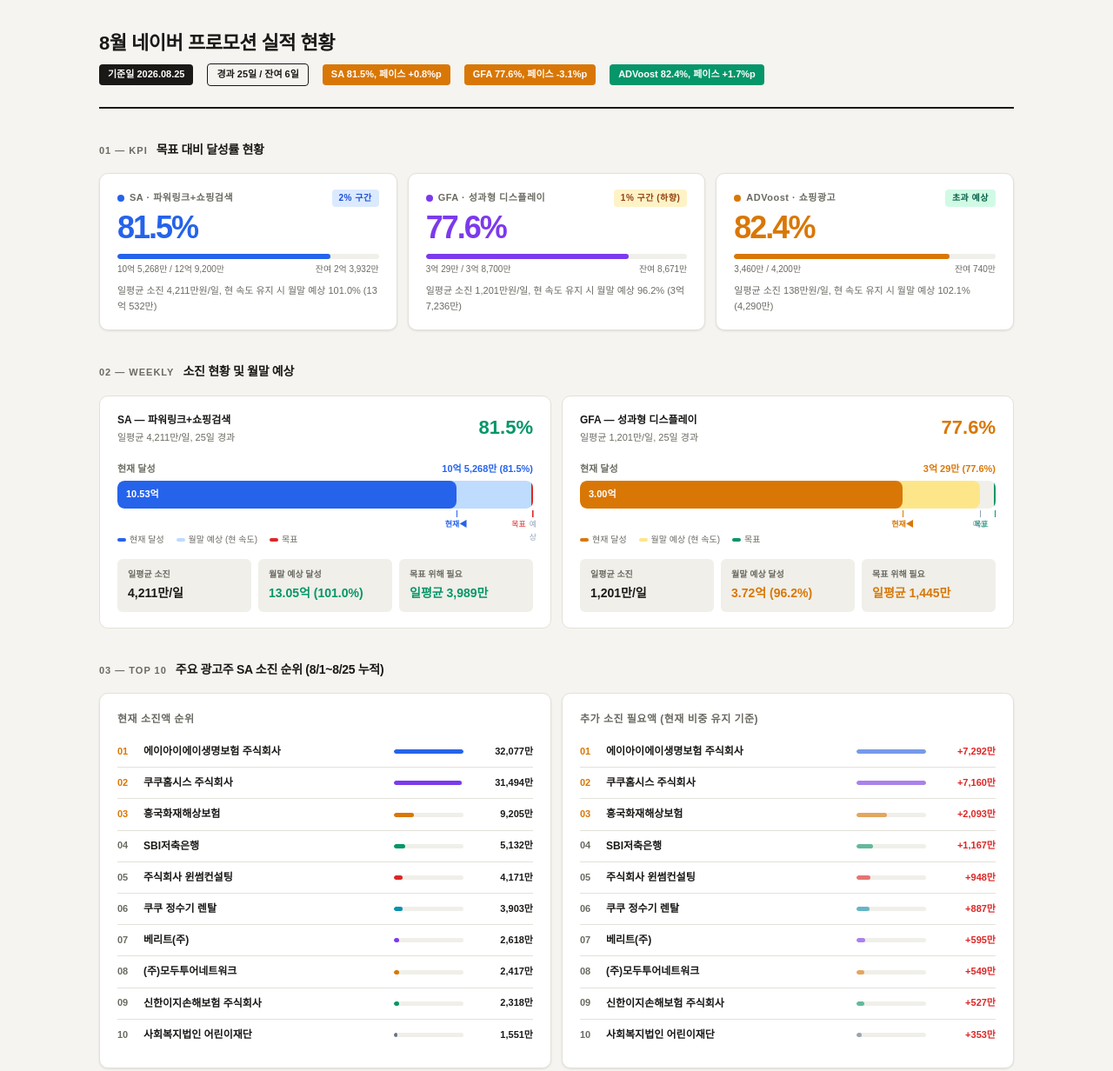
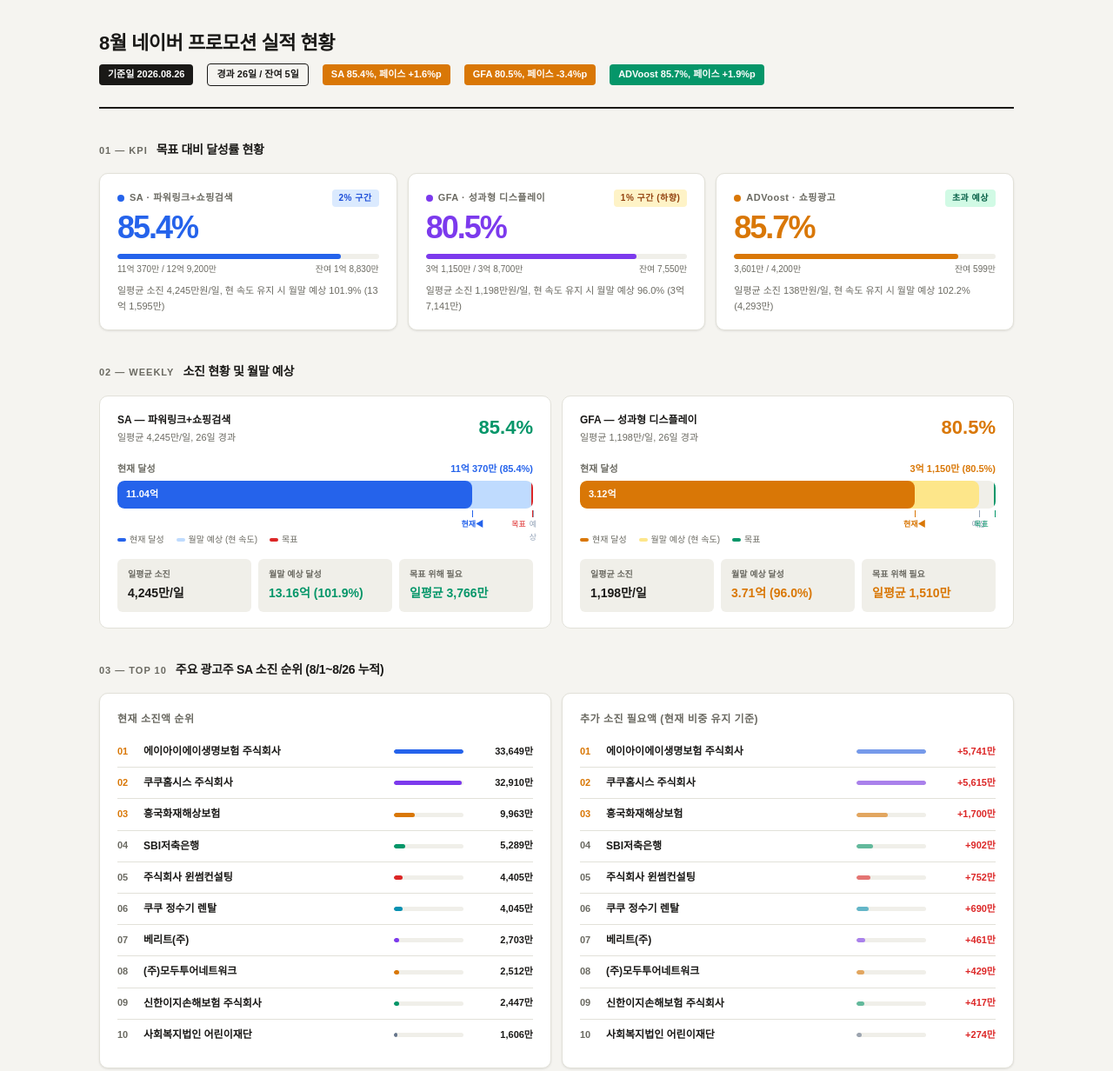
Before and after one commit to sora830812-del/naverpromo_202608, a plain HTML site: page index.html in a window 1280 px wide. Shown: the top 1232 px of the page at 87% size. Drawn offline with Linux system fonts and the light colour scheme; a web font is replaced by a local one.

Commit message:
Add files via upload

```diff
--- a/index.html
+++ b/index.html
@@ -173,11 +173,11 @@
   <div class="page-header">
     <h1>8월 네이버 프로모션 실적 현황</h1>
     <div class="header-meta">
-      <span class="badge">기준일 2026.08.25</span>
-      <span class="badge outline">경과 25일 / 잔여 6일</span>
-      <span class="badge warn">SA 81.5%, 페이스 +0.8%p</span>
-      <span class="badge warn">GFA 77.6%, 페이스 -3.1%p</span>
-      <span class="badge success">ADVoost 82.4%, 페이스 +1.7%p</span>
+      <span class="badge">기준일 2026.08.26</span>
+      <span class="badge outline">경과 26일 / 잔여 5일</span>
+      <span class="badge warn">SA 85.4%, 페이스 +1.6%p</span>
+      <span class="badge warn">GFA 80.5%, 페이스 -3.4%p</span>
+      <span class="badge success">ADVoost 85.7%, 페이스 +1.9%p</span>
     </div>
   </div>
 
@@ -195,15 +195,15 @@
         SA · 파워링크+쇼핑검색
         <span class="tag tag-blue" style="margin-left:auto;">2% 구간</span>
       </div>
-      <div class="kpi-rate" style="color:#2563eb;">81.5%</div>
+      <div class="kpi-rate" style="color:#2563eb;">85.4%</div>
       <div class="kpi-bar-wrap" style="margin-top:12px;">
-        <div class="kpi-bar" style="width:81.5%; background:#2563eb;"></div>
+        <div class="kpi-bar" style="width:85.4%; background:#2563eb;"></div>
       </div>
       <div class="progress-row">
-        <span>10억 5,268만 / 12억 9,200만</span>
-        <span>잔여 2억 3,932만</span>
+        <span>11억 370만 / 12억 9,200만</span>
+        <span>잔여 1억 8,830만</span>
       </div>
-      <div class="kpi-detail" style="margin-top:8px;">일평균 소진 4,211만원/일, 현 속도 유지 시 월말 예상 101.0% (13억 532만)</div>
+      <div class="kpi-detail" style="margin-top:8px;">일평균 소진 4,245만원/일, 현 속도 유지 시 월말 예상 101.9% (13억 1,595만)</div>
     </div>
 
     <!-- GFA -->
@@ -213,15 +213,15 @@
         GFA · 성과형 디스플레이
         <span class="tag tag-amber" style="margin-left:auto;">1% 구간 (하향)</span>
       </div>
-      <div class="kpi-rate" style="color:#7c3aed;">77.6%</div>
+      <div class="kpi-rate" style="color:#7c3aed;">80.5%</div>
       <div class="kpi-bar-wrap" style="margin-top:12px;">
-        <div class="kpi-bar" style="width:77.6%; background:#7c3aed;"></div>
+        <div class="kpi-bar" style="width:80.5%; background:#7c3aed;"></div>
       </div>
       <div class="progress-row">
-        <span>3억 29만 / 3억 8,700만</span>
-        <span>잔여 8,671만</span>
+        <span>3억 1,150만 / 3억 8,700만</span>
+        <span>잔여 7,550만</span>
       </div>
-      <div class="kpi-detail" style="margin-top:8px;">일평균 소진 1,201만원/일, 현 속도 유지 시 월말 예상 96.2% (3억 7,236만)</div>
+      <div class="kpi-detail" style="margin-top:8px;">일평균 소진 1,198만원/일, 현 속도 유지 시 월말 예상 96.0% (3억 7,141만)</div>
     </div>
 
     <!-- ADVoost -->
@@ -231,15 +231,15 @@
         ADVoost · 쇼핑광고
         <span class="tag tag-green" style="margin-left:auto;">초과 예상</span>
       </div>
-      <div class="kpi-rate" style="color:#d97706;">82.4%</div>
+      <div class="kpi-rate" style="color:#d97706;">85.7%</div>
       <div class="kpi-bar-wrap" style="margin-top:12px;">
-        <div class="kpi-bar" style="width:82.4%; background:#d97706;"></div>
+        <div class="kpi-bar" style="width:85.7%; background:#d97706;"></div>
       </div>
       <div class="progress-row">
-        <span>3,460만 / 4,200만</span>
-        <span>잔여 740만</span>
+        <span>3,601만 / 4,200만</span>
+        <span>잔여 599만</span>
       </div>
-      <div class="kpi-detail" style="margin-top:8px;">일평균 소진 138만원/일, 현 속도 유지 시 월말 예상 102.1% (4,290만)</div>
+      <div class="kpi-detail" style="margin-top:8px;">일평균 소진 138만원/일, 현 속도 유지 시 월말 예상 102.2% (4,293만)</div>
     </div>
   </div>
 
@@ -255,24 +255,24 @@
       <div class="weekly-header">
         <div>
           <div class="weekly-title">SA — 파워링크+쇼핑검색</div>
-          <div style="font-size:11px; color:var(--text-muted); margin-top:2px;">일평균 4,211만/일, 25일 경과</div>
+          <div style="font-size:11px; color:var(--text-muted); margin-top:2px;">일평균 4,245만/일, 26일 경과</div>
         </div>
-        <div class="weekly-rate ok">81.5%</div>
+        <div class="weekly-rate ok">85.4%</div>
       </div>
 
       <div style="margin-top:18px;">
         <div style="display:flex; justify-content:space-between; font-size:11px; font-weight:600; margin-bottom:5px;">
           <span style="color:var(--text-muted);">현재 달성</span>
-          <span style="color:#2563eb;">10억 5,268만 (81.5%)</span>
+          <span style="color:#2563eb;">11억 370만 (85.4%)</span>
         </div>
         <div style="position:relative; height:32px; border-radius:8px; overflow:hidden; background:var(--surface2);">
           <div style="position:absolute; left:0; top:0; width:100%; height:100%; background:#bfdbfe; border-radius:8px;"></div>
-          <div style="position:absolute; left:0; top:0; width:81.5%; height:100%; background:#2563eb; border-radius:8px; display:flex; align-items:center; padding-left:10px; font-size:11px; color:#fff; font-weight:600; white-space:nowrap;">10.53억</div>
+          <div style="position:absolute; left:0; top:0; width:85.4%; height:100%; background:#2563eb; border-radius:8px; display:flex; align-items:center; padding-left:10px; font-size:11px; color:#fff; font-weight:600; white-space:nowrap;">11.04억</div>
           <div style="position:absolute; right:0; top:0; width:2px; height:100%; background:#dc2626;"></div>
         </div>
         <div style="position:relative; height:18px;">
-          <div style="position:absolute; left:81.5%; top:2px; width:1px; height:8px; background:#2563eb;"></div>
-          <div style="position:absolute; left:81.5%; top:11px; font-size:9px; color:#2563eb; font-weight:600; transform:translateX(-50%);">현재◀</div>
+          <div style="position:absolute; left:85.4%; top:2px; width:1px; height:8px; background:#2563eb;"></div>
+          <div style="position:absolute; left:85.4%; top:11px; font-size:9px; color:#2563eb; font-weight:600; transform:translateX(-50%);">현재◀</div>
           <div style="position:absolute; left:100%; top:2px; width:1px; height:8px; background:#94a3b8; border-left:1px dashed #94a3b8;"></div>
           <div style="position:absolute; left:100%; top:11px; font-size:9px; color:#94a3b8; transform:translateX(-50%);">예상</div>
           <div style="position:absolute; right:0; top:2px; width:1px; height:8px; background:#dc2626;"></div>
@@ -289,15 +289,15 @@
       <div class="weekly-stat-row" style="margin-top:14px;">
         <div class="weekly-stat">
           <div class="ws-label">일평균 소진</div>
-          <div class="ws-value">4,211만/일</div>
+          <div class="ws-value">4,245만/일</div>
         </div>
         <div class="weekly-stat">
           <div class="ws-label">월말 예상 달성</div>
-          <div class="ws-value" style="color:var(--accent-green);">13.05억 (101.0%)</div>
+          <div class="ws-value" style="color:var(--accent-green);">13.16억 (101.9%)</div>
         </div>
         <div class="weekly-stat">
           <div class="ws-label">목표 위해 필요</div>
-          <div class="ws-value" style="color:var(--accent-green);">일평균 3,989만</div>
+          <div class="ws-value" style="color:var(--accent-green);">일평균 3,766만</div>
         </div>
       </div>
     </div>
@@ -307,26 +307,26 @@
       <div class="weekly-header">
         <div>
           <div class="weekly-title">GFA — 성과형 디스플레이</div>
-          <div style="font-size:11px; color:var(--text-muted); margin-top:2px;">일평균 1,201만/일, 25일 경과</div>
+          <div style="font-size:11px; color:var(--text-muted); margin-top:2px;">일평균 1,198만/일, 26일 경과</div>
         </div>
-        <div class="weekly-rate warn">77.6%</div>
+        <div class="weekly-rate warn">80.5%</div>
       </div>
 
       <div style="margin-top:18px;">
         <div style="display:flex; justify-content:space-between; font-size:11px; font-weight:600; margin-bottom:5px;">
           <span style="color:var(--text-muted);">현재 달성</span>
-          <span style="color:#d97706;">3억 29만 (77.6%)</span>
+          <span style="color:#d97706;">3억 1,150만 (80.5%)</span>
         </div>
         <div style="position:relative; height:32px; border-radius:8px; overflow:hidden; background:var(--surface2);">
-          <div style="position:absolute; left:0; top:0; width:96.2%; height:100%; background:#fde68a; border-radius:8px;"></div>
-          <div style="position:absolute; left:0; top:0; width:77.6%; height:100%; background:#d97706; border-radius:8px; display:flex; align-items:center; padding-left:10px; font-size:11px; color:#fff; font-weight:600; white-space:nowrap;">3.00억</div>
+          <div style="position:absolute; left:0; top:0; width:96.0%; height:100%; background:#fde68a; border-radius:8px;"></div>
+          <div style="position:absolute; left:0; top:0; width:80.5%; height:100%; background:#d97706; border-radius:8px; display:flex; align-items:center; padding-left:10px; font-size:11px; color:#fff; font-weight:600; white-space:nowrap;">3.12억</div>
           <div style="position:absolute; right:0; top:0; width:2px; height:100%; background:#059669;"></div>
         </div>
         <div style="position:relative; height:18px;">
-          <div style="position:absolute; left:77.6%; top:2px; width:1px; height:8px; background:#d97706;"></div>
-          <div style="position:absolute; left:77.6%; top:11px; font-size:9px; color:#d97706; font-weight:600; transform:translateX(-50%);">현재◀</div>
-          <div style="position:absolute; left:96.2%; top:2px; width:1px; height:8px; background:#94a3b8; border-left:1px dashed #94a3b8;"></div>
-          <div style="position:absolute; left:96.2%; top:11px; font-size:9px; color:#94a3b8; transform:translateX(-50%);">예상</div>
+          <div style="position:absolute; left:80.5%; top:2px; width:1px; height:8px; background:#d97706;"></div>
+          <div style="position:absolute; left:80.5%; top:11px; font-size:9px; color:#d97706; font-weight:600; transform:translateX(-50%);">현재◀</div>
+          <div style="position:absolute; left:96.0%; top:2px; width:1px; height:8px; background:#94a3b8; border-left:1px dashed #94a3b8;"></div>
+          <div style="position:absolute; left:96.0%; top:11px; font-size:9px; color:#94a3b8; transform:translateX(-50%);">예상</div>
           <div style="position:absolute; right:0; top:2px; width:1px; height:8px; background:#059669;"></div>
           <div style="position:absolute; right:0; top:11px; font-size:9px; color:#059669; transform:translateX(-50%);">목표</div>
         </div>
@@ -341,15 +341,15 @@
       <div class="weekly-stat-row" style="margin-top:14px;">
         <div class="weekly-stat">
           <div class="ws-label">일평균 소진</div>
-          <div class="ws-value">1,201만/일</div>
+          <div class="ws-value">1,198만/일</div>
         </div>
         <div class="weekly-stat">
           <div class="ws-label">월말 예상 달성</div>
-          <div class="ws-value" style="color:var(--accent-amber);">3.72억 (96.2%)</div>
+          <div class="ws-value" style="color:var(--accent-amber);">3.71억 (96.0%)</div>
         </div>
         <div class="weekly-stat">
           <div class="ws-label">목표 위해 필요</div>
-          <div class="ws-value" style="color:var(--accent-amber);">일평균 1,445만</div>
+          <div class="ws-value" style="color:var(--accent-amber);">일평균 1,510만</div>
         </div>
       </div>
     </div>
@@ -357,7 +357,7 @@
 
   <div class="section-header">
     <span class="sec-num">03 — TOP 10</span>
-    <h2>주요 광고주 SA 소진 순위 (8/1~8/25 누적)</h2>
+    <h2>주요 광고주 SA 소진 순위 (8/1~8/26 누적)</h2>
   </div>
 
   <div class="two-col">
@@ -397,7 +397,7 @@
     <div id="gfa-target-body"></div>
   </div>
   <div style="font-size:10px; color:var(--text-muted); margin-top:8px;">
-    ※ 계정별 목표액은 원본 파일에 설정된 값을 그대로 사용했습니다. 전체 GFA 목표는 3.87억(1% 구간)으로 하향됐으나 계정별 목표는 아직 갱신 전입니다. 월말 예상 = 현재 소진액 ÷ 경과일수(25일) × 전체일수(31일). 막대는 목표액(100%) 기준으로 정규화했습니다.
+    ※ 계정별 목표액은 원본 파일에 설정된 값을 그대로 사용했습니다. 전체 GFA 목표는 3.87억(1% 구간)으로 하향됐으나 계정별 목표는 아직 갱신 전입니다. 월말 예상 = 현재 소진액 ÷ 경과일수(26일) × 전체일수(31일). 막대는 목표액(100%) 기준으로 정규화했습니다.
   </div>
 
   <!-- ── 05 베네핏 계산기 ── -->
@@ -408,7 +408,7 @@
 
   <div class="benefit-wrap">
     <div class="benefit-top">
-      <h3>베네핏 배분 계산기 <span class="needs-data">⚠ 8월 25일치 일할환산(잠정)</span></h3>
+      <h3>베네핏 배분 계산기 <span class="needs-data">⚠ 8월 26일치 일할환산(잠정)</span></h3>
       <div class="benefit-note" style="margin-top:6px;">
         보상액의 20% → 재원 | 제휴실 정액 10% | 잔여 90% → 부서별 MoM 배분 (증감률 50% + 증감금액 50%)
       </div>
@@ -441,10 +441,10 @@
 
     <div class="mom-section">
       <div class="mom-section-title">
-        📊 동일 기간 비교 — 7월 전체 vs 8/1~8/25 일할환산
+        📊 동일 기간 비교 — 7월 전체 vs 8/1~8/26 일할환산
         <span class="tag tag-amber">MoM 배분 근거</span>
       </div>
-      <div class="mom-section-sub">8월 25일치 실적을 ÷25×31로 일할환산해 7월 전체(31일)와 동일 기간 기준으로 비교. 수치 수정 가능합니다.</div>
+      <div class="mom-section-sub">8월 26일치 실적을 ÷26×31로 일할환산해 7월 전체(31일)와 동일 기간 기준으로 비교. 수치 수정 가능합니다.</div>
 
       <div class="mom-grid">
         <div class="mom-col-header">부서</div>
@@ -456,35 +456,35 @@
         <div class="mom-row" id="mom-row-1">
           <div class="mom-cell dept-label">마케팅본부</div>
           <div class="mom-cell"><input type="number" id="apr-1" value="95336" oninput="calcBenefit()"></div>
-          <div class="mom-cell"><input type="number" id="may-1" value="98982" oninput="calcBenefit()"></div>
+          <div class="mom-cell"><input type="number" id="may-1" value="99609" oninput="calcBenefit()"></div>
           <div class="mom-cell"><span class="mom-delta" id="delta-1">—</span></div>
           <div class="mom-cell"><span class="mom-delta" id="rate-1">—</span></div>
         </div>
         <div class="mom-row" id="mom-row-2">
           <div class="mom-cell dept-label">IMC본부</div>
           <div class="mom-cell"><input type="number" id="apr-2" value="68702" oninput="calcBenefit()"></div>
-          <div class="mom-cell"><input type="number" id="may-2" value="64244" oninput="calcBenefit()"></div>
+          <div class="mom-cell"><input type="number" id="may-2" value="64569" oninput="calcBenefit()"></div>
           <div class="mom-cell"><span class="mom-delta" id="delta-2">—</span></div>
           <div class="mom-cell"><span class="mom-delta" id="rate-2">—</span></div>
         </div>
         <div class="mom-row" id="mom-row-3">
           <div class="mom-cell dept-label">SMB팀</div>
           <div class="mom-cell"><input type="number" id="apr-3" value="2902" oninput="calcBenefit()"></div>
-          <div class="mom-cell"><input type="number" id="may-3" value="2595" oninput="calcBenefit()"></div>
+          <div class="mom-cell"><input type="number" id="may-3" value="2593" oninput="calcBenefit()"></div>
           <div class="mom-cell"><span class="mom-delta" id="delta-3">—</span></div>
           <div class="mom-cell"><span class="mom-delta" id="rate-3">—</span></div>
         </div>
         <div class="mom-row" id="mom-row-4">
           <div class="mom-cell dept-label">미디어제휴실</div>
           <div class="mom-cell"><input type="number" id="apr-4" value="2083" oninput="calcBenefit()"></div>
-          <div class="mom-cell"><input type="number" id="may-4" value="1947" oninput="calcBenefit()"></div>
+          <div class="mom-cell"><input type="number" id="may-4" value="1966" oninput="calcBenefit()"></div>
           <div class="mom-cell"><span class="mom-delta" id="delta-4">—</span></div>
           <div class="mom-cell"><span class="mom-delta" id="rate-4">—</span></div>
         </div>
       </div>
 
       <div style="font-size:10px; color:var(--text-muted); margin-top:8px;">
-        ※ 부서 매출은 프로모션 지급(안)_2608.xlsx '광고주정리' 시트의 계정별 부서 매핑을 최신 raw 데이터에 적용해 재계산 (SA+GFA 합산). 8월 = 25일치 ÷25×31 일할환산. 예상 보상액 = SA 목표(2%구간 12.92억)×2% + GFA 목표(1%구간 3.87억)×1%
+        ※ 부서 매출은 프로모션 지급(안)_2608.xlsx '광고주정리' 시트의 계정별 부서 매핑을 최신 raw 데이터에 적용해 재계산 (SA+GFA 합산). 8월 = 26일치 ÷26×31 일할환산. 예상 보상액 = SA 목표(2%구간 12.92억)×2% + GFA 목표(1%구간 3.87억)×1%
       </div>
     </div>
 
@@ -536,7 +536,7 @@
 
   <!-- 푸터 -->
   <div class="page-footer">
-    <span>기준일 2026.08.25, 데이터: 네이버 성과형광고 로우데이터 (8/25 누적, 진행중)</span>
+    <span>기준일 2026.08.26, 데이터: 네이버 성과형광고 로우데이터 (8/26 누적, 진행중)</span>
     <span>미디어제휴실 · 담당: 깨발</span>
   </div>
 
@@ -544,19 +544,19 @@
 
 <script>
 const top10 = [
-  { name: '에이아이에이생명보험 주식회사', amount: 32077 },
-  { name: '쿠쿠홈시스 주식회사', amount: 31494 },
-  { name: '흥국화재해상보험', amount: 9205 },
-  { name: 'SBI저축은행', amount: 5132 },
-  { name: '주식회사 윈썸컨설팅', amount: 4171 },
-  { name: '쿠쿠 정수기 렌탈', amount: 3903 },
-  { name: '베리트(주)', amount: 2618 },
-  { name: '(주)모두투어네트워크', amount: 2417 },
-  { name: '신한이지손해보험 주식회사', amount: 2318 },
-  { name: '사회복지법인 어린이재단', amount: 1551 },
+  { name: '에이아이에이생명보험 주식회사', amount: 33649 },
+  { name: '쿠쿠홈시스 주식회사', amount: 32910 },
+  { name: '흥국화재해상보험', amount: 9963 },
+  { name: 'SBI저축은행', amount: 5289 },
+  { name: '주식회사 윈썸컨설팅', amount: 4405 },
+  { name: '쿠쿠 정수기 렌탈', amount: 4045 },
+  { name: '베리트(주)', amount: 2703 },
+  { name: '(주)모두투어네트워크', amount: 2512 },
+  { name: '신한이지손해보험 주식회사', amount: 2447 },
+  { name: '사회복지법인 어린이재단', amount: 1606 },
 ];
 
-const SA_TOTAL = 105268;
+const SA_TOTAL = 110370;
 const SA_TARGET = 129200;
 const SA_REMAIN = SA_TARGET - SA_TOTAL;
 
@@ -608,23 +608,23 @@
 }
 
 const saTargets = [
-  { name: 'AIA생명', spent: 320637544, goal: 321000000 },
-  { name: '쿠쿠(일시불)', spent: 188384513, goal: 250000000 },
-  { name: '쿠쿠(렌탈)', spent: 126556446, goal: 150000000 },
-  { name: '흥국화재TM', spent: 92048074, goal: 130000000 },
-  { name: 'SBI저축은행', spent: 51323691, goal: 70000000 },
-  { name: '신한EZ손해보험', spent: 23180835, goal: 29000000 },
-  { name: '모두투어', spent: 24166617, goal: 29000000 },
-  { name: '쇼핑엔티', spent: 14772044, goal: 19000000 },
+  { name: 'AIA생명', spent: 336357082, goal: 321000000 },
+  { name: '쿠쿠(일시불)', spent: 195272374, goal: 250000000 },
+  { name: '쿠쿠(렌탈)', spent: 133829671, goal: 150000000 },
+  { name: '흥국화재TM', spent: 99626845, goal: 130000000 },
+  { name: 'SBI저축은행', spent: 52886465, goal: 70000000 },
+  { name: '신한EZ손해보험', spent: 24470394, goal: 29000000 },
+  { name: '모두투어', spent: 25122446, goal: 29000000 },
+  { name: '쇼핑엔티', spent: 15321252, goal: 19000000 },
 ];
 const gfaTargets = [
-  { name: 'AIA생명', spent: 128405583, goal: 144000000 },
-  { name: '쿠쿠(일시불+렌탈)', spent: 63422280, goal: 90000000 },
-  { name: '쿠쿠(렌탈)', spent: 42961670, goal: 30000000 },
-  { name: '흥국화재TM', spent: 13495606, goal: 25000000 },
-  { name: '키움에셋플래너', spent: 38032594, goal: 51000000 },
+  { name: 'AIA생명', spent: 133118614, goal: 144000000 },
+  { name: '쿠쿠(일시불+렌탈)', spent: 65328019, goal: 90000000 },
+  { name: '쿠쿠(렌탈)', spent: 44428992, goal: 30000000 },
+  { name: '흥국화재TM', spent: 14617438, goal: 25000000 },
+  { name: '키움에셋플래너', spent: 39193540, goal: 51000000 },
 ];
-const T_ELAPSED = 25, T_TOTAL_DAYS = 31;
+const T_ELAPSED = 26, T_TOTAL_DAYS = 31;
 
 function renderTargetTable(bodyId, rows, baseColor) {
   const wrap = document.getElementById(bodyId);
```
